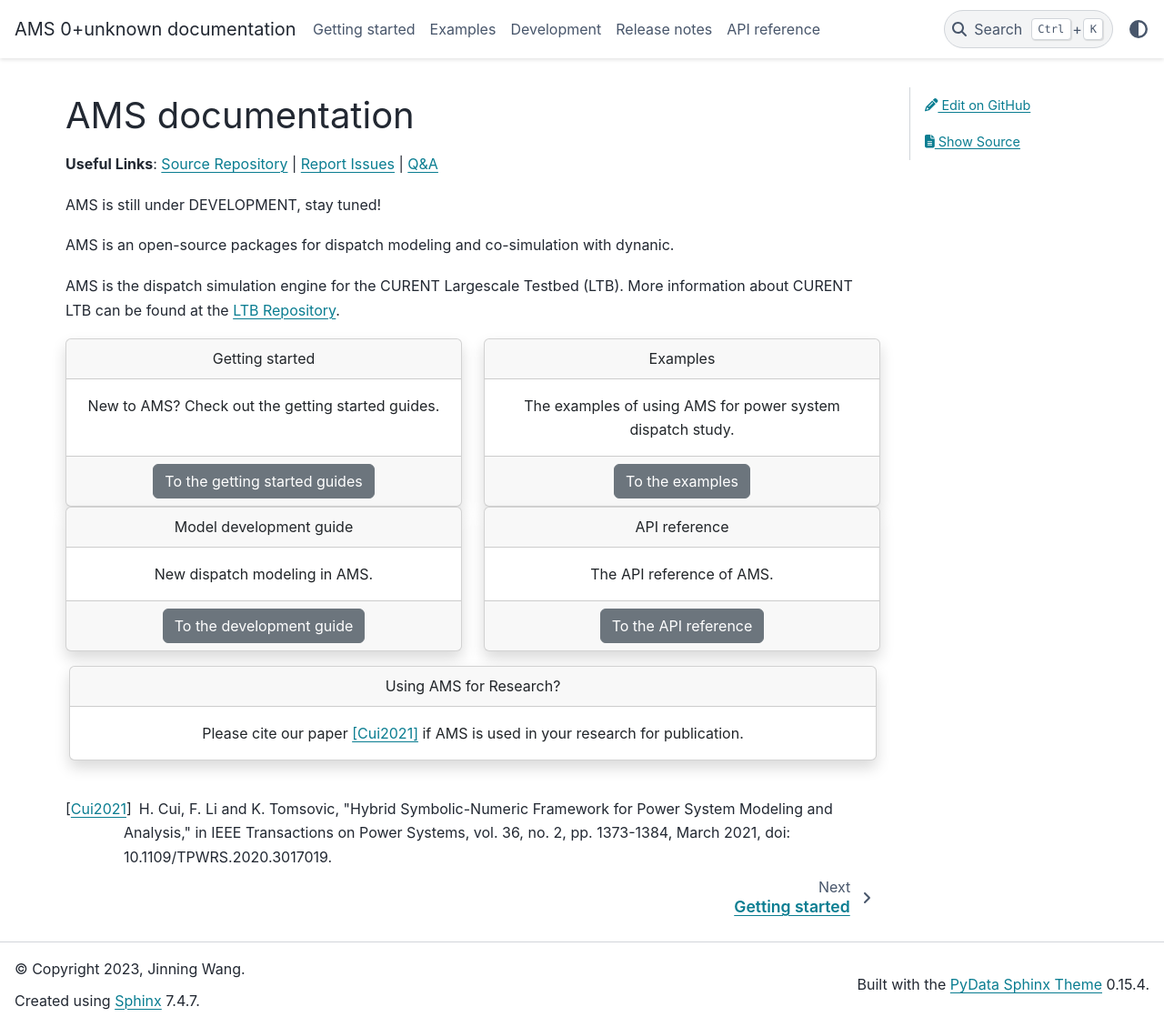
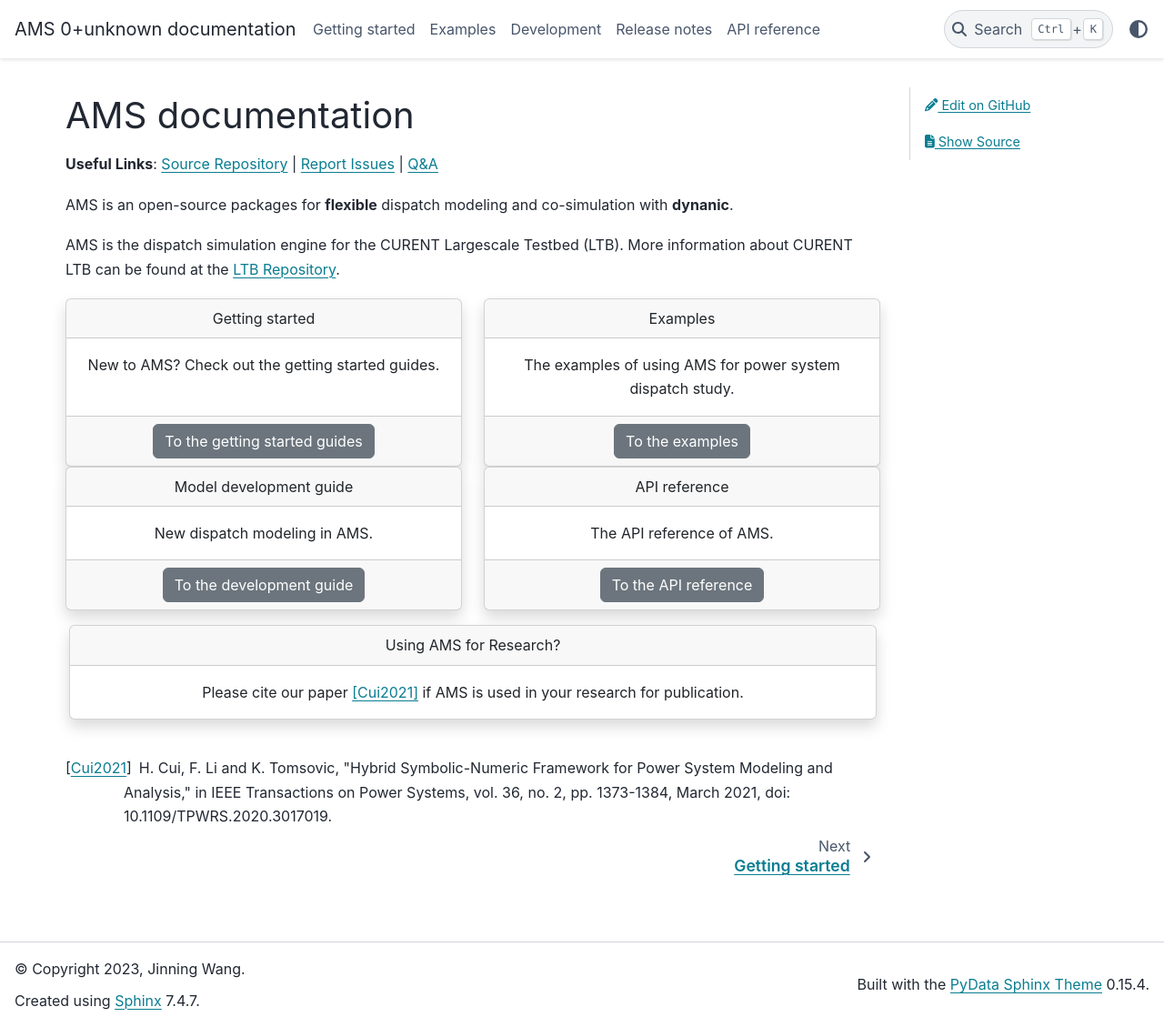
Before and after one commit to CURENT/ams, a Sphinx documentation site: the page built from docs/source/index.rst, in a window 1280 px wide and 1129 px high. Shown: the whole window at 91% size. Built offline with Sphinx 7.4.7 and the PyData theme 0.15.4, drawn with Linux system fonts in a browser that asks for light colours.

Commit message:
Minor fix on doc

```diff
--- a/docs/source/examples/index.rst
+++ b/docs/source/examples/index.rst
@@ -2,3 +2,7 @@
 
 Examples
 ========
+
+.. _`development demos`: https://github.com/jinningwang/ams/tree/master/dev/demo
+
+You can check `development demos`_ for examples.
--- a/docs/source/index.rst
+++ b/docs/source/index.rst
@@ -13,9 +13,7 @@
 .. _`Q&A`: https://github.com/jinningwang/ams/discussions
 .. _`LTB Repository`: https://github.com/CURENT/ltb2
 
-AMS is still under DEVELOPMENT, stay tuned!
-
-AMS is an open-source packages for dispatch modeling and co-simulation with dynanic.
+AMS is an open-source packages for **flexible** dispatch modeling and co-simulation with **dynanic**.
 
 AMS is the dispatch simulation engine for the CURENT Largescale Testbed (LTB).
 More information about CURENT LTB can be found at the `LTB Repository`_.
```
